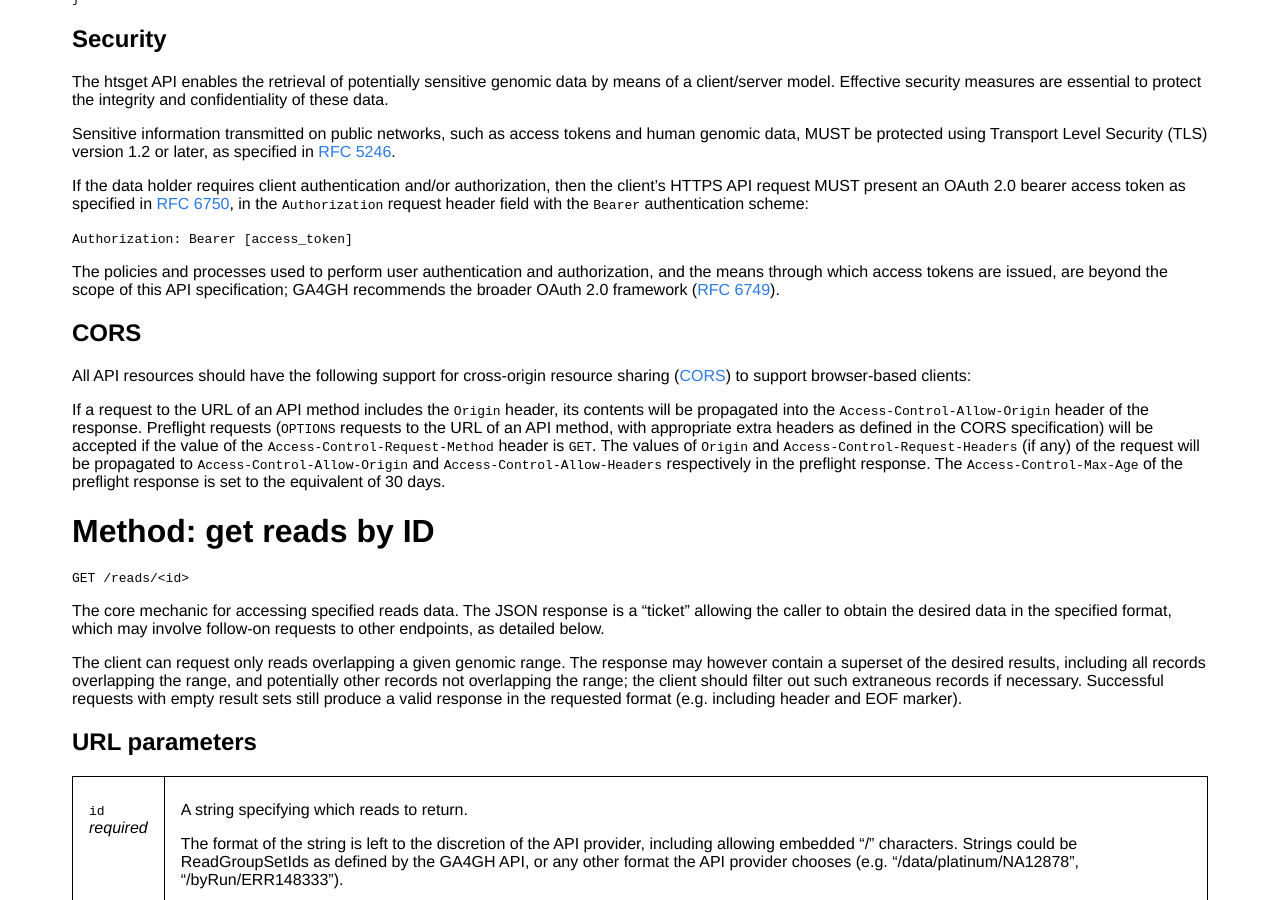
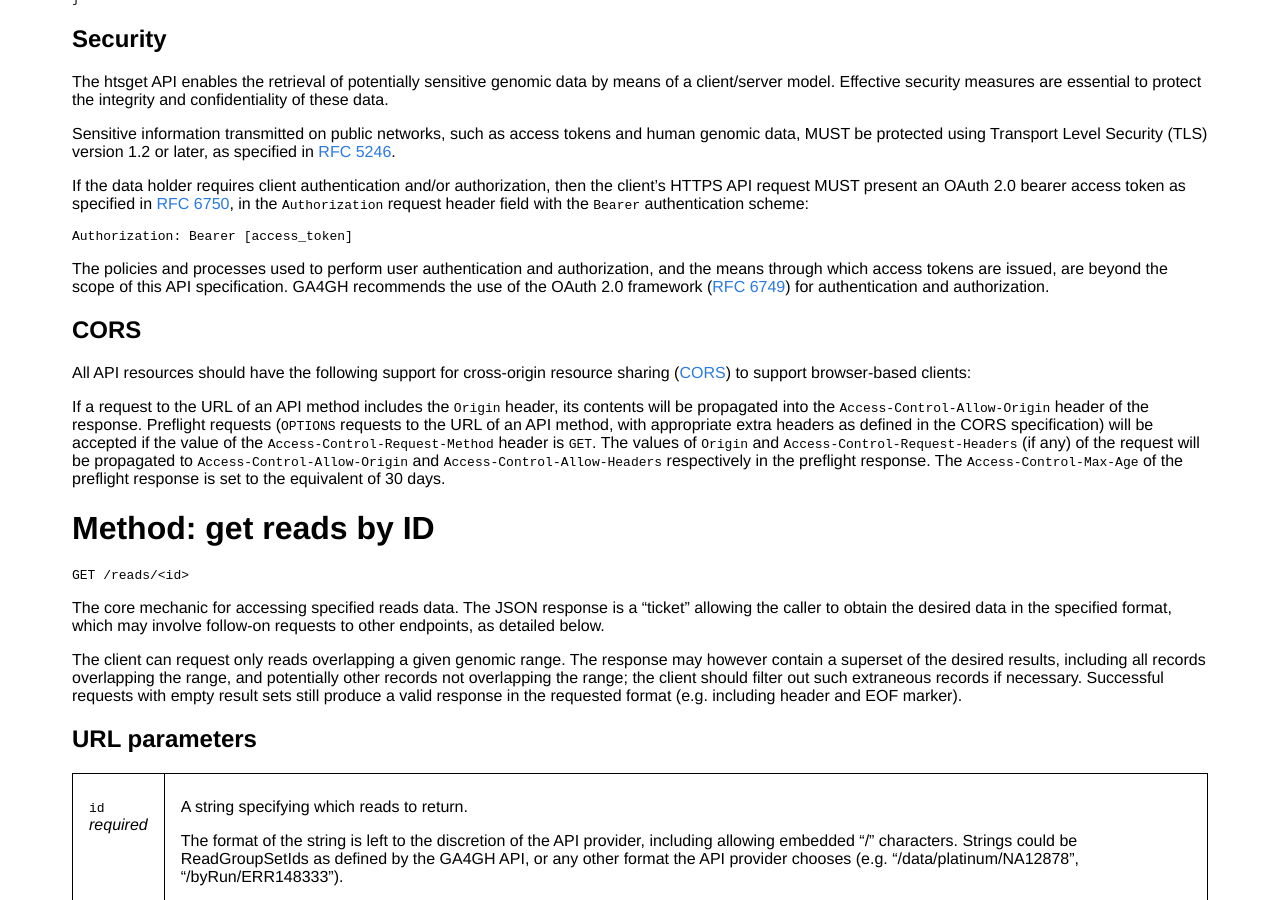
Before and after one commit to samtools/hts-specs, a Jekyll site: the page built from htsget.md, in a window 1280 px wide and 900 px high, scrolled down 1716 px. Built offline with Jekyll 4.4.1, drawn with Linux system fonts in a browser that asks for light colours.

Commit message:
htsget tweak to OAuth2 recommendation

````diff
--- a/htsget.md
+++ b/htsget.md
@@ -100,9 +100,11 @@ Sensitive information transmitted on public networks, such as access tokens and
 
 If the data holder requires client authentication and/or authorization, then the client's HTTPS API request MUST present an OAuth 2.0 bearer access token as specified in [RFC 6750](https://tools.ietf.org/html/rfc6750), in the `Authorization` request header field with the `Bearer` authentication scheme:
 
-```Authorization: Bearer [access_token]```
+```
+Authorization: Bearer [access_token]
+```
 
-The policies and processes used to perform user authentication and authorization, and the means through which access tokens are issued, are beyond the scope of this API specification; GA4GH recommends the broader OAuth 2.0 framework ([RFC 6749](https://tools.ietf.org/html/rfc6749)).
+The policies and processes used to perform user authentication and authorization, and the means through which access tokens are issued, are beyond the scope of this API specification. GA4GH recommends the use of the OAuth 2.0 framework ([RFC 6749](https://tools.ietf.org/html/rfc6749)) for authentication and authorization.
 
 ## CORS
 
````
